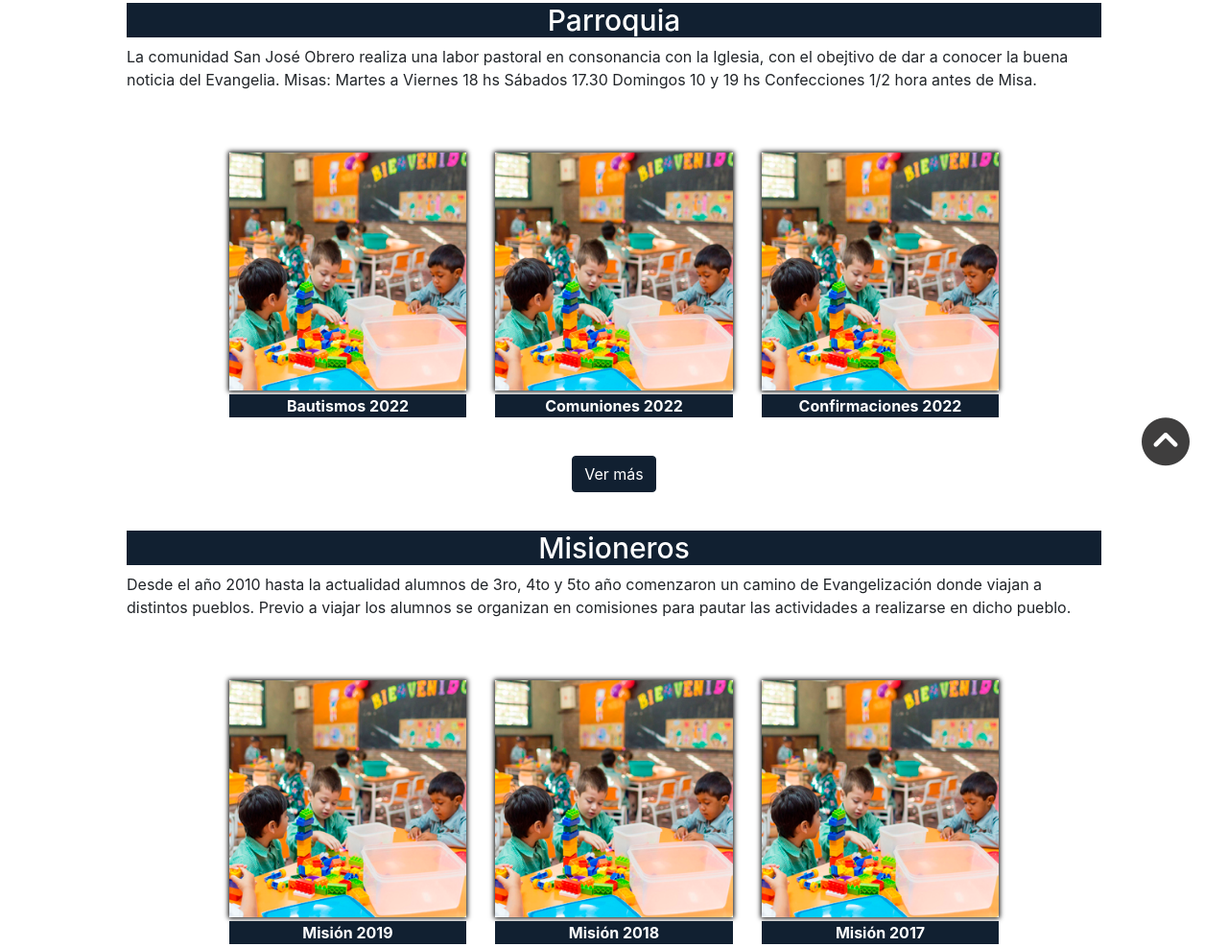
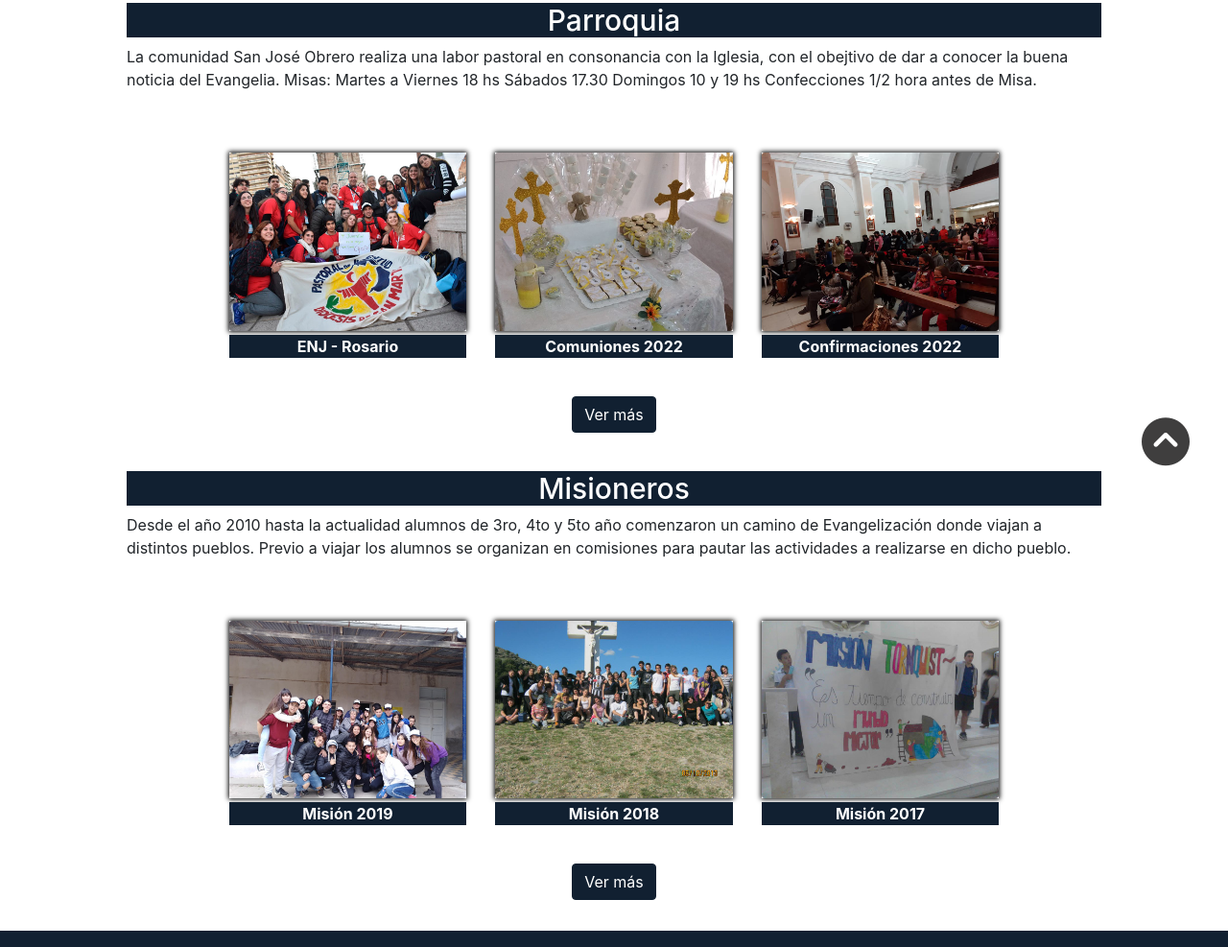
Before and after one commit to agusreyb/entrega_final, a website: page pages/comunidad.html in a window 1280 px wide. Shown: the part 261-1248 px from the top of the page at 96% size. Drawn offline with Linux system fonts and the light colour scheme.

Commit message:
Cambiando img en comunidad e index

```diff
--- a/pages/comunidad.html
+++ b/pages/comunidad.html
@@ -100,16 +100,16 @@
                 <div class=" col-md-6 col-lg-4 col-xl-3  img-chica mt-3 mb-3">
                     <div class="img_zoom">
                         <a  href="../pages/contacto.html">
-                            <img class="card-img " src="../assets/inicial.jpg" alt="Card image">
+                            <img class="card-img " src="../assets/rosario.jpg" alt="Card image">
 
                         </a>
                     </div>
-                    <p class="card-text d-flex justify-content-center mt-1">Bautismos 2022</p>
+                    <p class="card-text d-flex justify-content-center mt-1">ENJ - Rosario</p>
                 </div>
                 <div class=" col-md-6 col-lg-4 col-xl-3  img-chica mt-3 mb-3">
                     <div class="img_zoom">
                         <a  href="../pages/contacto.html">
-                            <img class="card-img " src="../assets/inicial.jpg" alt="Card image">
+                            <img class="card-img " src="../assets/comunion.jpg " alt="Card image">
 
                         </a>
                     </div>
@@ -119,7 +119,7 @@
                 <div class=" col-md-6 col-lg-4 col-xl-3  img-chica mt-3 mb-3">
                     <div class="img_zoom">
                         <a  href="../pages/contacto.html">
-                            <img class="card-img " src="../assets/inicial.jpg" alt="Card image">
+                            <img class="card-img " src="../assets/confirmacion.jpg" alt="Card image">
 
                         </a>
                     </div>
@@ -151,7 +151,7 @@
                 <div class=" col-md-6 col-lg-4 col-xl-3  img-chica mt-3 mb-3">
                     <div class="img_zoom">
                         <a  href="../pages/contacto.html">
-                            <img class="card-img " src="../assets/inicial.jpg" alt="Card image">
+                            <img class="card-img " src="../assets/mision1.jpg" alt="Card image">
 
                         </a>
                     </div>
@@ -160,7 +160,7 @@
                 <div class=" col-md-6 col-lg-4 col-xl-3  img-chica mt-3 mb-3">
                     <div class="img_zoom">
                         <a  href="../pages/contacto.html">
-                            <img class="card-img " src="../assets/inicial.jpg" alt="Card image">
+                            <img class="card-img " src="../assets/mision2.jpg" alt="Card image">
 
                         </a>
                     </div>
@@ -169,7 +169,7 @@
                 <div class=" col-md-6 col-lg-4 col-xl-3  img-chica mt-3 mb-3">
                     <div class="img_zoom">
                         <a  href="../pages/contacto.html">
-                            <img class="card-img " src="../assets/inicial.jpg" alt="Card image">
+                            <img class="card-img " src="../assets/mision3.jpg" alt="Card image">
 
                         </a>
                     </div>
```
Also changed, not shown: index.html (+3 -3 lines), assets/comunion.jpg (added), assets/confirmacion.jpg (added), assets/estudiante.jpg (added), assets/mision1.jpg (added), assets/mision2.jpg (added), assets/mision3.jpg (added), assets/obrero.jpg (added), assets/obrero1.jpg (added), assets/rosario.jpg (added).
